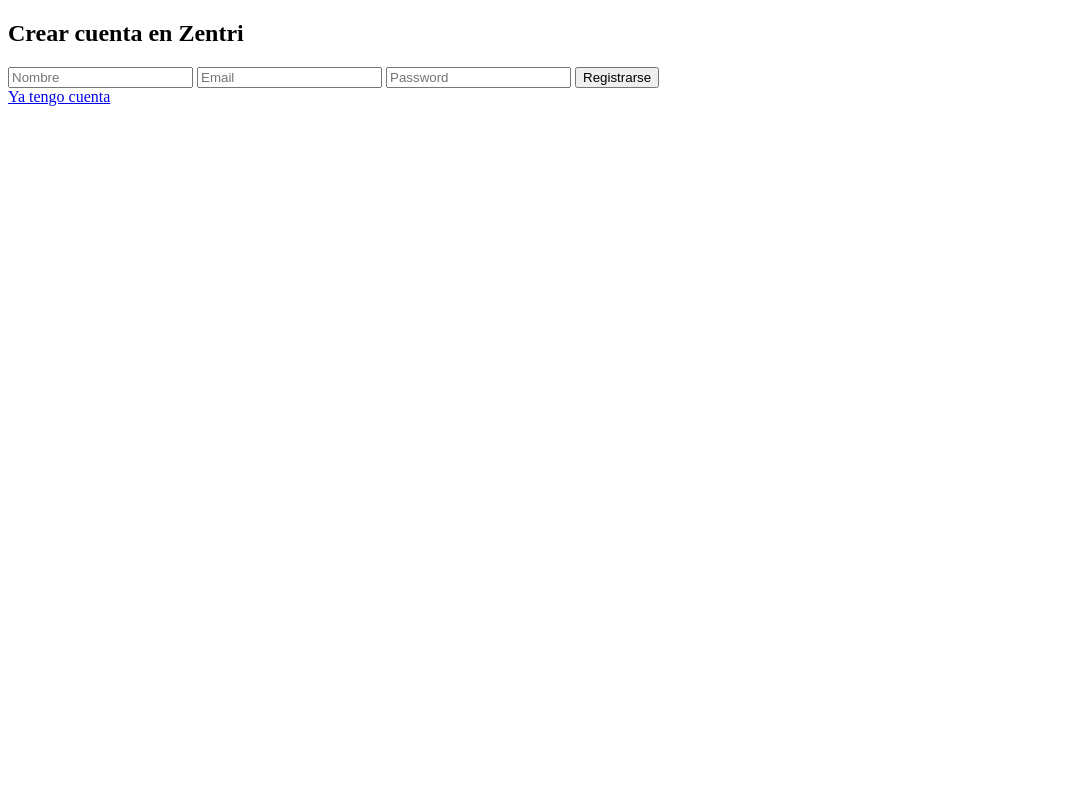
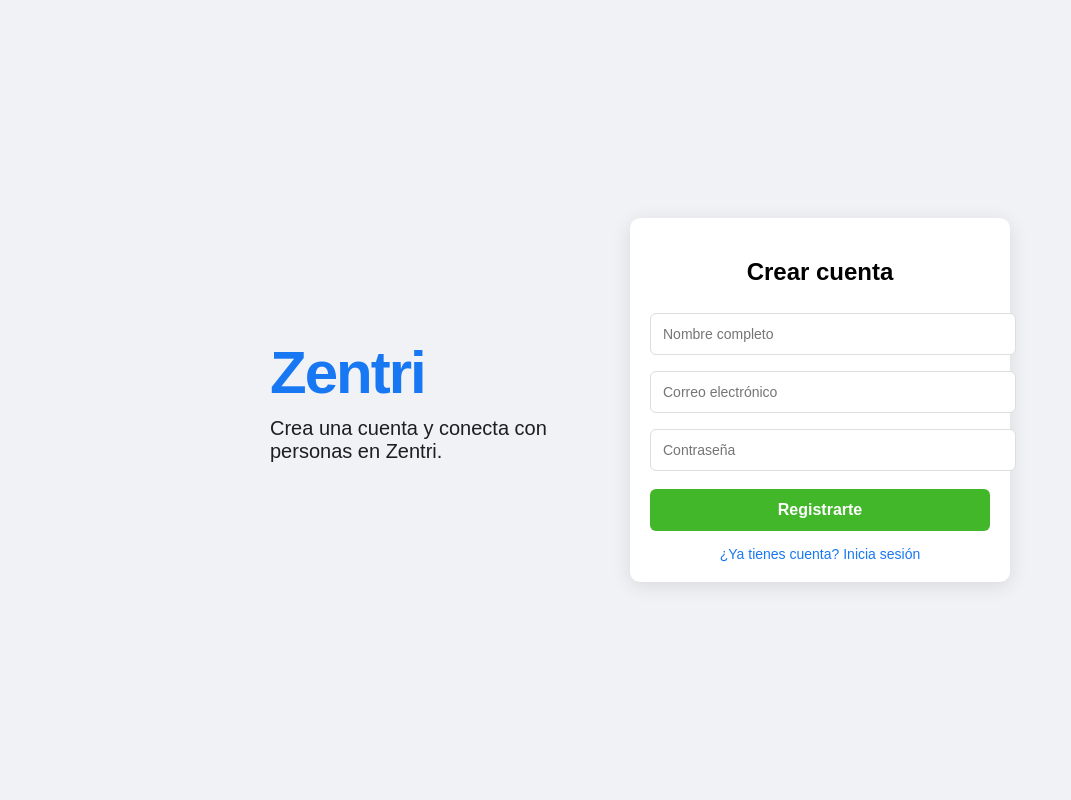
Before and after one commit to deleongalindo24-lgtm/mibook, a Flask app: page /register in a window 1280 px wide. Shown: the whole page, without its empty margins (0-1071 px from the left). Run offline with Flask 3, Linux system fonts and the light colour scheme; some libraries are stand-ins or nearby versions.

Commit message:
Update register.html

```diff
--- a/templates/register.html
+++ b/templates/register.html
@@ -1,20 +1,141 @@
 <!DOCTYPE html>
 <html>
 <head>
-    <title>Zentri - Register</title>
+    <title>Zentri - Crear cuenta</title>
+
+    <style>
+        body {
+            margin: 0;
+            font-family: Arial, sans-serif;
+            background: #f0f2f5;
+            display: flex;
+            justify-content: center;
+            align-items: center;
+            height: 100vh;
+        }
+
+        .container {
+            display: flex;
+            align-items: center;
+            gap: 60px;
+        }
+
+        /* LOGO */
+        .logo-box {
+            max-width: 300px;
+        }
+
+        .logo {
+            font-size: 60px;
+            font-weight: bold;
+            color: #1877f2;
+            letter-spacing: -2px;
+        }
+
+        .tagline {
+            font-size: 20px;
+            color: #1c1e21;
+            margin-top: 10px;
+        }
+
+        /* FORM CARD */
+        .card {
+            background: white;
+            padding: 20px;
+            width: 340px;
+            border-radius: 10px;
+            box-shadow: 0 4px 20px rgba(0,0,0,0.1);
+            text-align: center;
+        }
+
+        input {
+            width: 100%;
+            padding: 12px;
+            margin: 8px 0;
+            border: 1px solid #ddd;
+            border-radius: 6px;
+            font-size: 14px;
+        }
+
+        input:focus {
+            outline: none;
+            border-color: #1877f2;
+        }
+
+        .btn-create {
+            width: 100%;
+            padding: 12px;
+            background: #42b72a;
+            color: white;
+            border: none;
+            border-radius: 6px;
+            font-size: 16px;
+            font-weight: bold;
+            cursor: pointer;
+            margin-top: 10px;
+            transition: 0.2s;
+        }
+
+        .btn-create:hover {
+            background: #36a420;
+        }
+
+        .btn-create:active {
+            transform: scale(0.98);
+        }
+
+        .login-link {
+            display: block;
+            margin-top: 15px;
+            color: #1877f2;
+            text-decoration: none;
+            font-size: 14px;
+        }
+
+        .login-link:hover {
+            text-decoration: underline;
+        }
+
+        button, a {
+            outline: none;
+            -webkit-tap-highlight-color: transparent;
+        }
+
+        button:focus, a:focus {
+            outline: none;
+            box-shadow: none;
+        }
+    </style>
 </head>
+
 <body>
 
-<h2>Crear cuenta en Zentri</h2>
+<div class="container">
 
-<form method="POST">
-    <input name="name" placeholder="Nombre" required>
-    <input name="email" placeholder="Email" required>
-    <input name="password" type="password" placeholder="Password" required>
-    <button type="submit">Registrarse</button>
-</form>
+    <!-- LOGO -->
+    <div class="logo-box">
+        <div class="logo">Zentri</div>
+        <div class="tagline">Crea una cuenta y conecta con personas en Zentri.</div>
+    </div>
 
-<a href="/login">Ya tengo cuenta</a>
+    <!-- FORM -->
+    <div class="card">
+
+        <h2>Crear cuenta</h2>
+
+        <form method="POST">
+            <input name="name" placeholder="Nombre completo" required>
+            <input name="email" placeholder="Correo electrónico" required>
+            <input name="password" type="password" placeholder="Contraseña" required>
+
+            <button class="btn-create" type="submit">Registrarte</button>
+        </form>
+
+        <a class="login-link" href="/login">¿Ya tienes cuenta? Inicia sesión</a>
+
+    </div>
+
+</div>
 
 </body>
 </html>
```
